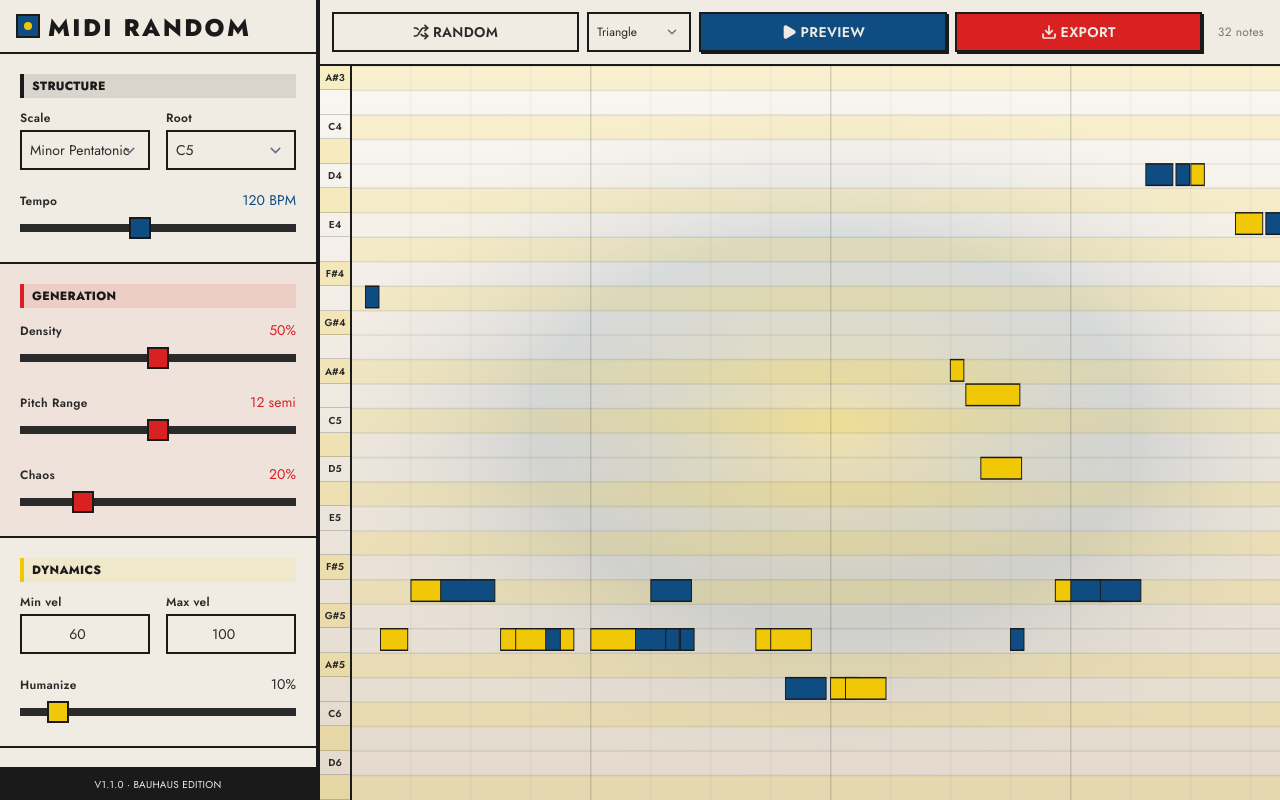
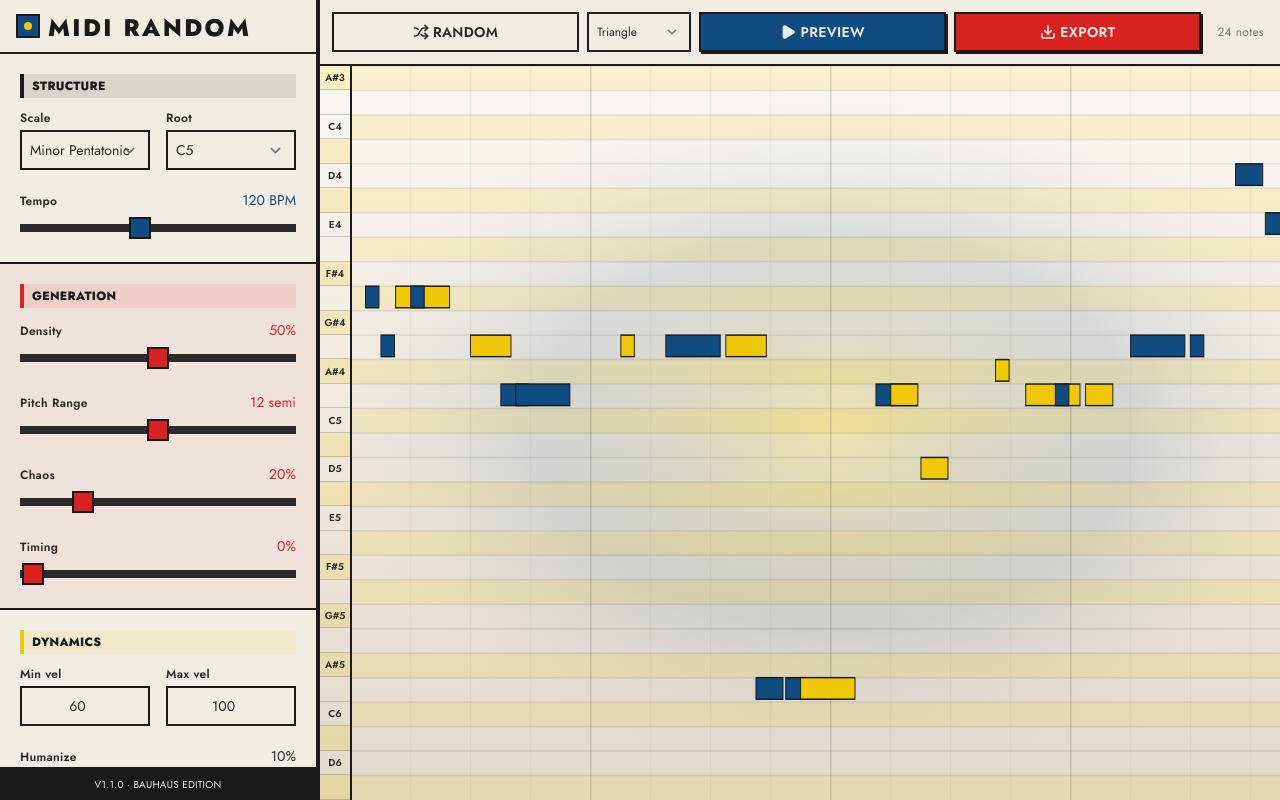
Before and after one commit to davidschraedel/midi-morph-gui, a React (Vite) app: page / in a window 1280 px wide. Built offline with nearby package versions, Linux system fonts and the light colour scheme.

Commit message:
timing slider

```diff
--- a/App.tsx
+++ b/App.tsx
@@ -42,6 +42,7 @@ const App: React.FC = () => {
     params.noteLengthMin,
     params.noteLengthMax,
     params.humanize,
+    params.timing,
     params.chaos,
     params.seed,
   ]);
--- a/components/Controls.tsx
+++ b/components/Controls.tsx
@@ -10,9 +10,11 @@ interface ControlsProps {
 type SectionVariant = "black" | "red" | "yellow" | "blue";
 
 const sectionStyles: Record<SectionVariant, string> = {
-  black: "border-l-4 border-bauhaus-black bg-bauhaus-black/10 text-bauhaus-black",
+  black:
+    "border-l-4 border-bauhaus-black bg-bauhaus-black/10 text-bauhaus-black",
   red: "border-l-4 border-bauhaus-red bg-bauhaus-red/10 text-bauhaus-black",
-  yellow: "border-l-4 border-bauhaus-yellow bg-bauhaus-yellow/10 text-bauhaus-black",
+  yellow:
+    "border-l-4 border-bauhaus-yellow bg-bauhaus-yellow/10 text-bauhaus-black",
   blue: "border-l-4 border-bauhaus-blue bg-bauhaus-blue/10 text-bauhaus-black",
 };
 
@@ -58,9 +60,7 @@ export const Controls: React.FC<ControlsProps> = ({ params, onChange }) => {
     variant: SectionVariant;
   }) => (
     <div className="flex justify-between items-baseline mb-1">
-      <label className="text-xs font-semibold tracking-wide">
-        {label}
-      </label>
+      <label className="text-xs font-semibold tracking-wide">{label}</label>
       <span className={`text-sm font-normal ${valueStyles[variant]}`}>
         {value}
       </span>
@@ -168,7 +168,7 @@ export const Controls: React.FC<ControlsProps> = ({ params, onChange }) => {
           />
         </div>
 
-        <div>
+        <div className="mb-5">
           <SliderLabel
             label="Chaos"
             value={`${Math.round(params.chaos * 100)}%`}
@@ -181,6 +181,23 @@ export const Controls: React.FC<ControlsProps> = ({ params, onChange }) => {
             step="0.05"
             value={params.chaos}
             onChange={(e) => handleChange("chaos", Number(e.target.value))}
+            className="bauhaus-slider thumb-red"
+          />
+        </div>
+
+        <div>
+          <SliderLabel
+            label="Timing"
+            value={`${Math.round(params.timing * 100)}%`}
+            variant="red"
+          />
+          <input
+            type="range"
+            min="0"
+            max="1"
+            step="0.01"
+            value={params.timing}
+            onChange={(e) => handleChange("timing", Number(e.target.value))}
             className="bauhaus-slider thumb-red"
           />
         </div>
--- a/constants.ts
+++ b/constants.ts
@@ -12,6 +12,7 @@ export const DEFAULT_PARAMS: GeneratorParams = {
   noteLengthMin: 1,
   noteLengthMax: 4,
   humanize: 0.1,
+  timing: 0,
   chaos: 0.2,
   seed: 12345 // Default seed
 };
--- a/services/midiGenerator.ts
+++ b/services/midiGenerator.ts
@@ -90,6 +90,7 @@ export const generateNotes = (params: GeneratorParams): MidiNote[] => {
   if (availableNotes.length === 0) return []; // Fallback
 
   let lastNoteNumber: number | null = null;
+  const maxTick = totalSteps * TICKS_PER_16TH - 1;
 
   for (let i = 0; i < totalSteps; i++) {
     // Density jitter + gate
@@ -142,14 +143,22 @@ export const generateNotes = (params: GeneratorParams): MidiNote[] => {
         velocity = Math.max(1, Math.min(127, Math.floor(velocity + jitter)));
     }
 
+    // Macro timing: blend grid position toward a random tick in the bar
+    const gridTick = i * TICKS_PER_16TH;
+    let startTick = gridTick;
+    const macroTimingRaw = rng();
+    if (params.timing > 0) {
+      const randomTick = macroTimingRaw * maxTick;
+      startTick = gridTick + (randomTick - gridTick) * params.timing;
+    }
+
     // Timing Offset - Calculate offset even if humanize is 0
-    let startTick = i * TICKS_PER_16TH;
     const timingOffsetRaw = rng();
     if (params.humanize > 0) {
        const offset = (timingOffsetRaw - 0.5) * (TICKS_PER_16TH / 2) * params.humanize;
        startTick += offset;
     }
-    if (startTick < 0) startTick = 0;
+    startTick = clamp(Math.floor(startTick), 0, maxTick);
 
     // Duration Humanization
     const durationRaw = rng();
--- a/types.ts
+++ b/types.ts
@@ -24,6 +24,7 @@ export interface GeneratorParams {
   noteLengthMin: number; // in 16th notes
   noteLengthMax: number; // in 16th notes
   humanize: number; // 0-1 timing offset
+  timing: number; // 0-1 macro-timing (off-grid placement)
   chaos: number; // 0-1 randomness factor
   seed: number; // Seed for deterministic generation
 }
```
